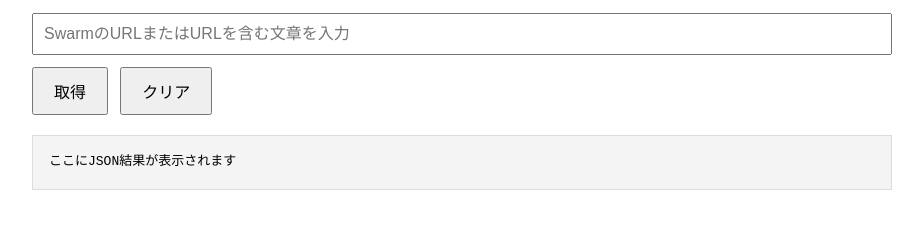
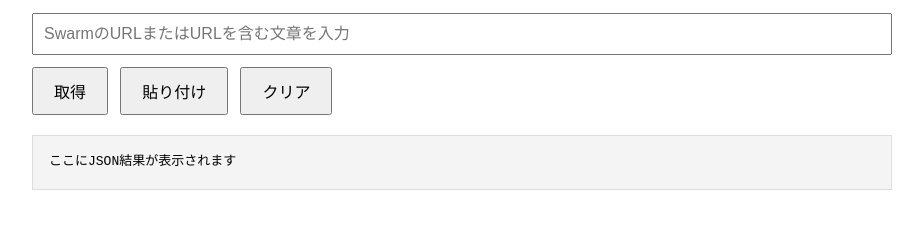
Before and after one commit to hamanasu12/swarm-generator, a website: page public/index.html in a window 1280 px wide. Shown: the part 152-380 px from the top of the page, without its empty margins (178-1101 px from the left). Drawn offline with Linux system fonts and the light colour scheme.

Commit message:
feat: add paste button

```diff
--- a/public/index.html
+++ b/public/index.html
@@ -104,6 +104,7 @@
   >
 
   <button id="fetchButton" onclick="run()">取得</button>
+  <button onclick="pasteFromClipboard()">貼り付け</button>
   <button onclick="clearForm()">クリア</button>
 
   <div id="status" class="status"></div>
@@ -148,6 +149,19 @@
         run();
       }
     });
+
+    async function pasteFromClipboard() {
+      try {
+        const text = await navigator.clipboard.readText();
+        urlInput.value = text;
+        status.textContent = "";
+        urlInput.focus();
+      } catch (e) {
+        status.textContent =
+          "貼り付けできませんでした。ブラウザのクリップボード権限を確認してください。";
+        urlInput.focus();
+      }
+    }
 
     function extractSwarmUrl(text) {
       const match = text.match(
```
